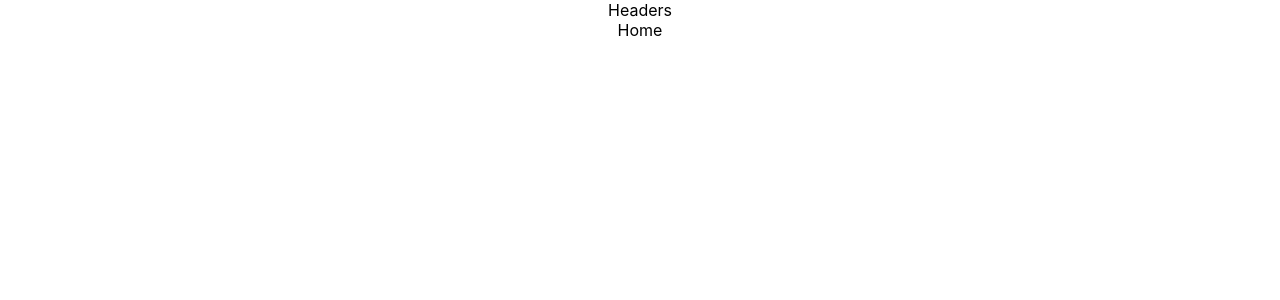
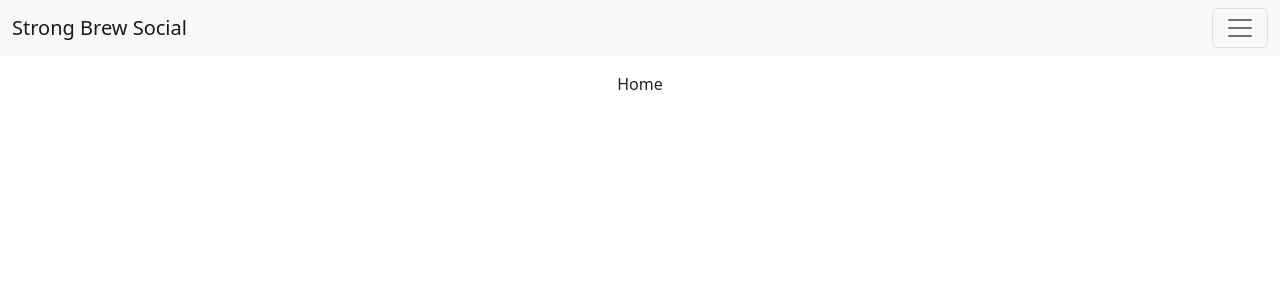
Before and after one commit to Jozebel11/Triaining-Bootcamp-Draft, a React (Create React App) app: page / in a window 1280 px wide. Shown: the top 300 px of the page. Built offline with nearby package versions, Linux system fonts and the light colour scheme.

Commit message:
Add Header with bootstrap Navbar

```diff
--- a/package.json
+++ b/package.json
@@ -6,7 +6,9 @@
     "@testing-library/jest-dom": "^5.16.5",
     "@testing-library/react": "^13.4.0",
     "@testing-library/user-event": "^13.5.0",
+    "bootstrap": "^5.2.3",
     "react": "^18.2.0",
+    "react-bootstrap": "^2.7.0",
     "react-dom": "^18.2.0",
     "react-router-dom": "^6.4.5",
     "react-scripts": "5.0.1",
--- a/src/Header.js
+++ b/src/Header.js
@@ -1,9 +1,42 @@
-import React from 'react'
+import React, { useState } from 'react'
 import './Header.css'
+import Nav from 'react-bootstrap/Nav';
+import Navbar from 'react-bootstrap/Navbar';
+import NavDropdown from 'react-bootstrap/NavDropdown';
+import Offcanvas from 'react-bootstrap/Offcanvas';
+import Container from 'react-bootstrap/Container'
+
 
 const Header = () => {
+
   return (
-    <div>Headers</div>
+    <>
+      {[false].map((expand) => (
+        <Navbar key={expand} bg="light" expand={expand} className="mb-3">
+          <Container fluid>
+            <Navbar.Brand href="/">Strong Brew Social</Navbar.Brand>
+            <Navbar.Toggle aria-controls={`offcanvasNavbar-expand-${expand}`} />
+            <Navbar.Offcanvas
+              id={`offcanvasNavbar-expand-${expand}`}
+              aria-labelledby={`offcanvasNavbarLabel-expand-${expand}`}
+              placement="start"
+            >
+              <Offcanvas.Header closeButton>
+                <Offcanvas.Title id={`offcanvasNavbarLabel-expand-${expand}`}>
+                  Strong Brew Social
+                </Offcanvas.Title>
+              </Offcanvas.Header>
+              <Offcanvas.Body>
+                <Nav className="justify-content-end flex-grow-1 pe-3">
+                  <Nav.Link href="#action1">Home</Nav.Link>
+                  <Nav.Link href="#action2">Link</Nav.Link>
+                </Nav>
+              </Offcanvas.Body>
+            </Navbar.Offcanvas>
+          </Container>
+        </Navbar>
+      ))}
+    </>
   )
 }
 
--- a/src/Home.js
+++ b/src/Home.js
@@ -2,7 +2,11 @@ import React from 'react'
 
 const Home = () => {
   return (
-    <div>Home</div>
+    <div className='home'>
+        <div className='home-container'>
+            Home
+        </div>
+    </div>
   )
 }
 
--- a/src/index.js
+++ b/src/index.js
@@ -3,6 +3,7 @@ import ReactDOM from 'react-dom/client';
 import './index.css';
 import App from './App';
 import reportWebVitals from './reportWebVitals';
+import 'bootstrap/dist/css/bootstrap.min.css';
 
 const root = ReactDOM.createRoot(document.getElementById('root'));
 root.render(
```
Also changed, not shown: 1 other file (tests, documents, lock files or other folders).
